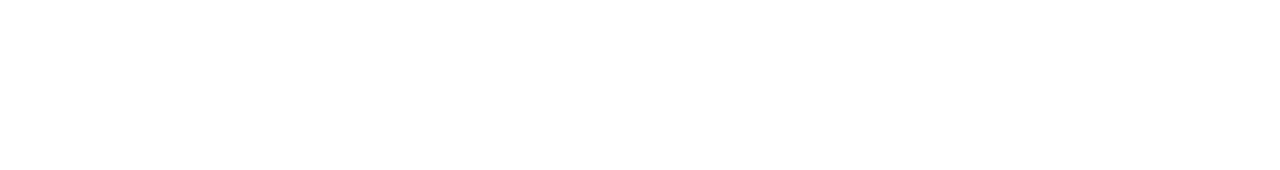
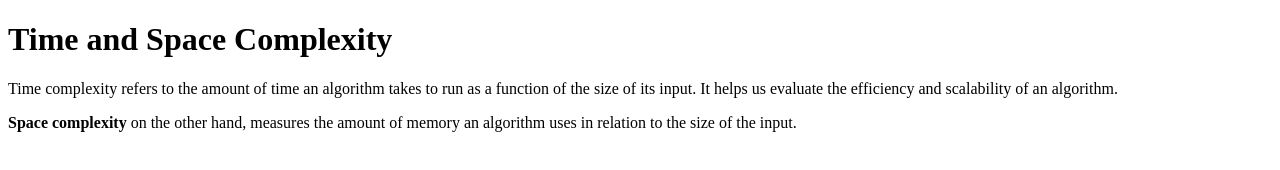
Before and after one commit to acciojob/time-and-space-complexity-VishnuMohan31, a website: page main.html in a window 1280 px wide. Drawn offline with Linux system fonts and the light colour scheme.

Commit message:
created a submission

```diff
--- a/main.html
+++ b/main.html
@@ -7,6 +7,9 @@
 </head>
 
 <body>
+	<h1>Time and Space Complexity</h1>
+	<p>Time complexity refers to the amount of time an algorithm takes to run as a function of the size of its input. It helps us evaluate the efficiency and scalability of an algorithm.</p>
+	<p><b>Space complexity</b> on the other hand, measures the amount of memory an algorithm uses in relation to the size of the input.</p>
 	<!-- the entire body must be written by student -->
     <script type="text/javascript" src="./script.js">
 </script>
```
